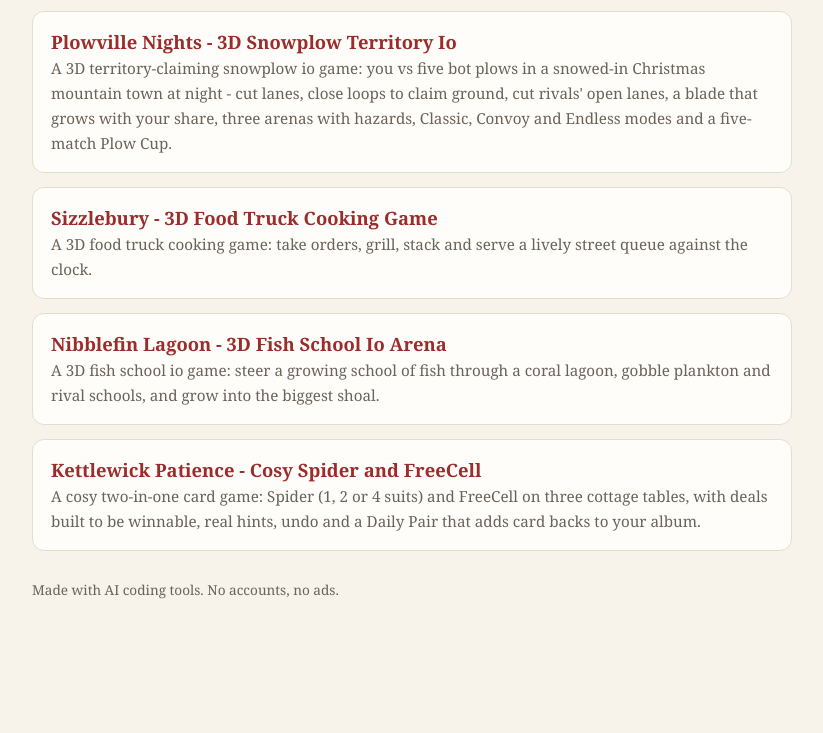
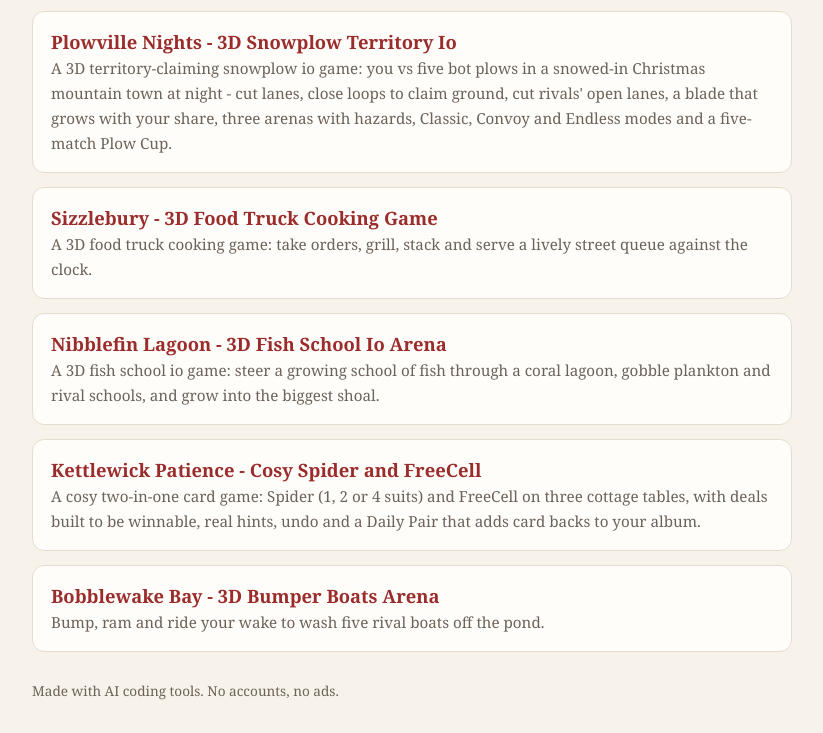
Before and after one commit to trumpifyshopify-ctrl/demos, a plain HTML site: page index.html in a window 1280 px wide. Shown: the part 2904-3637 px from the top of the page, without its empty margins (228-1051 px from the left). Before the commit the page ends 3536 px from the top, so only its background shows below. Drawn offline with Linux system fonts and the light colour scheme.

Commit message:
Add Bobblewake Bay to the demos list
Co-Authored-By: Claude Opus 5.5 <noreply@anthropic.com>
Claude-Session: https://claude.ai/code/session_01TbcuCQeQheGMcmuxxNjhtP

```diff
--- a/index.html
+++ b/index.html
@@ -47,7 +47,7 @@ footer{margin-top:28px;color:var(--muted);font-size:.85rem}
 <li><a href="3d-pinball-table-game/"><b>Flipperwhirl</b><span>A 3D pinball game on a seaside carnival pier at sunset: three tables with ramps, orbits, spinners and drop targets, Captain Pip the toy puffin who wakes up for his own mode, multiball with jackpots and a wizard mode finale.</span></a></li>
       <li><a href="60-second-party-games/"><b>Sparkle Sixty Showdown</b><span>A party host app of one-minute challenges with household items for a cozy Christmas family party: a giant TV timer, 2 to 8 teams, a live scoreboard, a podium with confetti, printable cards and a champion certificate, hosted by Tuxley the penguin.</span></a></li>
 <li><a href="3d-snowball-fight-game/"><b>Flurryfield - 3D Snowball Fight Arena</b><span>A cosy 3D snowball-fight arena party game: three snowy arenas (a lantern-lit pond, a pine sledding hill and a festive town square), three modes - Snow Splat, Cocoa Hill and Flag Raid - with teams of puffy-coated players, forts, hazards and a podium finale.</span></a></li>
-<li><a href="3d-snowplow-territory-io-game/"><b>Plowville Nights - 3D Snowplow Territory Io</b><span>A 3D territory-claiming snowplow io game: you vs five bot plows in a snowed-in Christmas mountain town at night - cut lanes, close loops to claim ground, cut rivals' open lanes, a blade that grows with your share, three arenas with hazards, Classic, Convoy and Endless modes and a five-match Plow Cup.</span></a></li><li><a href="3d-food-truck-cooking-game/"><b>Sizzlebury - 3D Food Truck Cooking Game</b><span>A 3D food truck cooking game: take orders, grill, stack and serve a lively street queue against the clock.</span></a></li><li><a href="3d-fish-school-io-game/"><b>Nibblefin Lagoon - 3D Fish School Io Arena</b><span>A 3D fish school io game: steer a growing school of fish through a coral lagoon, gobble plankton and rival schools, and grow into the biggest shoal.</span></a></li><li><a href="cosy-spider-freecell-game/"><b>Kettlewick Patience - Cosy Spider and FreeCell</b><span>A cosy two-in-one card game: Spider (1, 2 or 4 suits) and FreeCell on three cottage tables, with deals built to be winnable, real hints, undo and a Daily Pair that adds card backs to your album.</span></a></li></ul>
+<li><a href="3d-snowplow-territory-io-game/"><b>Plowville Nights - 3D Snowplow Territory Io</b><span>A 3D territory-claiming snowplow io game: you vs five bot plows in a snowed-in Christmas mountain town at night - cut lanes, close loops to claim ground, cut rivals' open lanes, a blade that grows with your share, three arenas with hazards, Classic, Convoy and Endless modes and a five-match Plow Cup.</span></a></li><li><a href="3d-food-truck-cooking-game/"><b>Sizzlebury - 3D Food Truck Cooking Game</b><span>A 3D food truck cooking game: take orders, grill, stack and serve a lively street queue against the clock.</span></a></li><li><a href="3d-fish-school-io-game/"><b>Nibblefin Lagoon - 3D Fish School Io Arena</b><span>A 3D fish school io game: steer a growing school of fish through a coral lagoon, gobble plankton and rival schools, and grow into the biggest shoal.</span></a></li><li><a href="cosy-spider-freecell-game/"><b>Kettlewick Patience - Cosy Spider and FreeCell</b><span>A cosy two-in-one card game: Spider (1, 2 or 4 suits) and FreeCell on three cottage tables, with deals built to be winnable, real hints, undo and a Daily Pair that adds card backs to your album.</span></a></li><li><a href="3d-bumper-boats-io-game/"><b>Bobblewake Bay - 3D Bumper Boats Arena</b><span>Bump, ram and ride your wake to wash five rival boats off the pond.</span></a></li></ul>
 <footer>Made with AI coding tools. No accounts, no ads.</footer>
 </main>
 </body>
```
